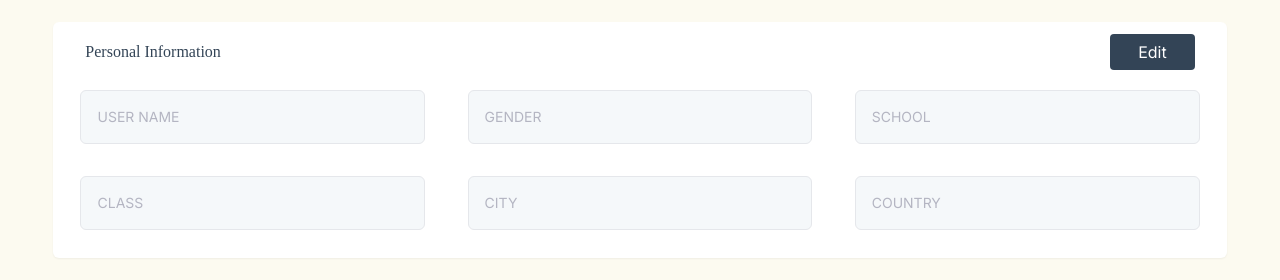
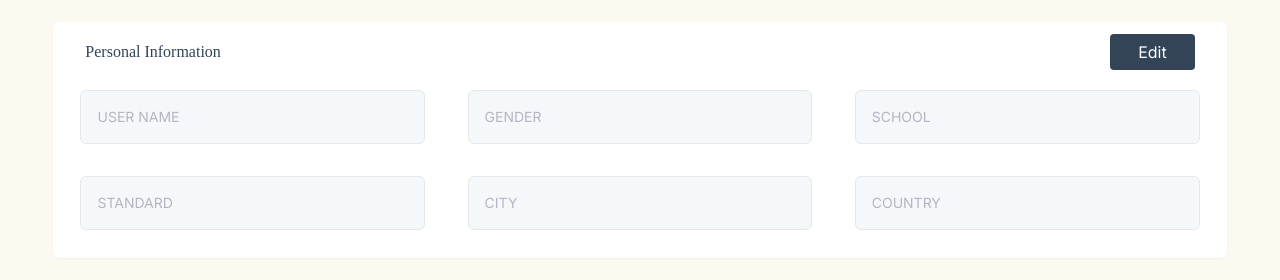
Before and after one commit to sivakrays/lmsFrontend, a React (Create React App) app: page /profile in a window 1280 px wide. Shown: the part 358-638 px from the top of the page. Built offline with nearby package versions, Linux system fonts and the light colour scheme; a web font is replaced by a local one.

Commit message:
profile page final

```diff
--- a/src/Components/Nav/Nav.jsx
+++ b/src/Components/Nav/Nav.jsx
@@ -7,13 +7,8 @@ import profile from "../../Assets/HeroSection/stelly-orange.svg";
 import BadgeDetail from "../BadgeDetail/BadgeDetail";
 
 const Nav = () => {
-  const {
-    logout,
-    isTokenValid,
-
-    user,
-  } = useContext(authContext);
-
+  const { logout, isTokenValid, user } = useContext(authContext);
+  console.log(user);
   const location = useLocation();
   const [toggle, setToggle] = useState(false);
   const [currentPath, setCurrentPath] = useState("");
@@ -132,7 +127,8 @@ const Nav = () => {
                     className="h-7 w-7 rounded-full bg-textColor"
                   />
                   <p className="text-md font-semibold text-textLigntColor">
-                    {localStorage.getItem("Current User")}
+                    {/* {localStorage.getItem("Current User")} */}
+                    {user}
                   </p>
                 </div>
 
--- a/src/Context/AuthContext.jsx
+++ b/src/Context/AuthContext.jsx
@@ -12,6 +12,7 @@ export const AuthContextProvider = ({ children }) => {
   const [token, setToken] = useState(storedToken || "");
   const [isTokenValid, setIsTokenValid] = useState(false);
   const [isButtonClicked, setIsButtonClicked] = useState(false);
+  const [userId, setuserId] = useState("");
 
   const [totalBronze, setTotalBronze] = useState(storedBronze || "");
   const [totalSilver, setTotalSilver] = useState(storedSilver || "");
@@ -37,6 +38,10 @@ export const AuthContextProvider = ({ children }) => {
   };
 
   const login = async ({ email, password }) => {
+    try {
+    } catch (err) {
+      console.log(err);
+    }
     const config = {
       headers: {
         email: email,
@@ -57,7 +62,7 @@ export const AuthContextProvider = ({ children }) => {
         const actualToken = parseTokenObj.token;
         localStorage.setItem("Role", res.data.role);
         setToken(actualToken);
-        setUser(localStorage.getItem("Current User"));
+        setUser(res.data.name);
         setTotalBronze(res.data.bronze);
         setTotalSilver(res.data.silver);
         setTotalGold(res.data.gold);
@@ -65,6 +70,7 @@ export const AuthContextProvider = ({ children }) => {
         successNotify();
         setIsButtonClicked(false);
         setIsTokenValid(true);
+        setuserId(res.data.userId);
         console.log(res.data);
       })
       .catch((err) => {
@@ -119,8 +125,9 @@ export const AuthContextProvider = ({ children }) => {
         token,
         logout,
         isTokenValid,
-
+        userId,
         user,
+        setUser,
         isButtonClicked,
         setIsButtonClicked,
         updateBadgeCount,
--- a/src/Pages/Profile/Profile.jsx
+++ b/src/Pages/Profile/Profile.jsx
@@ -1,4 +1,4 @@
-import React, { useState, useEffect } from "react";
+import React, { useState, useEffect, useContext } from "react";
 import "./Profile.css";
 import profile from "../../Assets/Promo/reviewer1.jpg";
 import { FaLayerGroup } from "react-icons/fa6";
@@ -15,10 +15,12 @@ import { ToastContainer, toast } from "react-toastify";
 
 import "react-toastify/dist/ReactToastify.css";
 import { checkAndRefreshToken } from "../../utils/RefreshToken/RefreshToken";
+import { authContext } from "../../Context/AuthContext";
 
-const Profile = () => {
+const Profile = (props) => {
   const [profileModal, setProfileModal] = useState(false);
-
+  const { userId, setUser } = useContext(authContext);
+  console.log(userId);
   const openProfileModal = () => {
     setProfileModal(!profileModal);
     console.log(profileModal);
@@ -92,50 +94,9 @@ const Profile = () => {
     },
   ];
 
-  const [profileDetails, setProfileDetails] = useState([
-    {
-      id: 1,
-      title: "USER NAME",
-      data: localStorage.getItem("Current User") || "",
-    },
-    {
-      id: 2,
-      title: "GENDER",
-      data: "",
-    },
-    {
-      id: 3,
-      title: "SCHOOL",
-      data: "",
-    },
+  const [profileDetails, setProfileDetails] = useState([]);
 
-    {
-      id: 4,
-      title: "CLASS",
-      data: "",
-    },
-
-    {
-      id: 5,
-      title: "CITY",
-      data: "",
-    },
-    {
-      id: 6,
-      title: "COUNTRY",
-      data: "",
-    },
-  ]);
-  console.log(profileDetails);
-
-  const [formData, setFormData] = useState({
-    userName: "",
-    gender: "",
-    school: "",
-    standard: "",
-    city: "",
-    country: "",
-  });
+  const [formData, setFormData] = useState({});
 
   const successNotify = () =>
     toast.success("Updated Successfully!", {
@@ -171,12 +132,12 @@ const Profile = () => {
         setToken(refreshedToken);
         const config = {
           headers: {
-            id: 354,
+            Authorization: `Bearer ${refreshedToken}`,
+            id: userId,
           },
         };
         const response = await get("/user/getProfileById", config);
         const profileData = response.data;
-        console.log(profileData);
 
         setFormData({
           userName: profileData.name || "",
@@ -206,24 +167,17 @@ const Profile = () => {
       }
     };
     fetchProfileData();
-  }, []);
+  }, [token]);
 
   const updateProfileDetails = (newDetails) => {
-    console.log("Updated profile", newDetails);
     setProfileDetails(newDetails);
   };
 
   const profileApi = async () => {
-    // Get user ID from localStorage
-    const userId = localStorage.getItem("userID");
+    //API Call
 
-    // API Call
-    const config = {
-      headers: {
-        "Content-Type": "application/json",
-        Authorization: `Bearer ${token}`,
-      },
-    };
+    const currentToken = JSON.parse(localStorage.getItem("token"));
+    setToken(currentToken);
 
     const data = {
       id: userId,
@@ -236,31 +190,37 @@ const Profile = () => {
     };
 
     try {
+      const refreshedToken = await checkAndRefreshToken(currentToken);
+      setToken(refreshedToken);
+      const config = {
+        headers: {
+          "Content-Type": "application/json",
+          Authorization: `Bearer ${token}`,
+        },
+      };
       const res = await post("/user/saveAndEditProfile", data, config);
       successNotify();
+      console.log(res.data.name);
+      setUser(res.data.name);
+      localStorage.setItem("Current User", res.data.name);
+      // Inside Profile.jsx after setting localStorage
+      console.log(
+        "Updated Name in Profile:",
+        localStorage.getItem("Current User"),
+      );
 
-      // if (userId === res.data.id) {
-      //   const newProfileDetails = [
-      //     { id: 1, title: "USER NAME", data: res.data.name || "" },
-      //     { id: 2, title: "GENDER", data: res.data.gender || "" },
-      //     { id: 3, title: "SCHOOL", data: res.data.school || "" },
-      //     { id: 4, title: "STANDARD", data: res.data.standard || "" },
-      //     { id: 5, title: "CITY", data: res.data.city || "" },
-      //     { id: 6, title: "COUNTRY", data: res.data.country || "" },
-      //   ];
+      const newProfileDetails = [
+        { id: 1, title: "USER NAME", data: res.data.name || "" },
+        { id: 2, title: "GENDER", data: res.data.gender || "" },
+        { id: 3, title: "SCHOOL", data: res.data.school || "" },
+        { id: 4, title: "STANDARD", data: res.data.standard || "" },
+        { id: 5, title: "CITY", data: res.data.city || "" },
+        { id: 6, title: "COUNTRY", data: res.data.country || "" },
+      ];
 
-      //   updateProfileDetails(newProfileDetails);
+      setProfileDetails(newProfileDetails);
 
-      //   localStorage.setItem("Current User", res.data.name);
-      //   console.log(
-      //     "Updated Name in Profile:",
-      //     localStorage.getItem("Current User"),
-      //   );
-      // }
-
-      // return res.data;
-      const newdatas = res.data;
-      updateProfileDetails(newdatas);
+      return res.data;
     } catch (error) {
       console.error("API Error:", error);
       errorNotify();
@@ -271,24 +231,18 @@ const Profile = () => {
   const handleChange = (e) => {
     const { name, value } = e.target;
 
-    if (formData[name] !== value) {
     setFormData((prevFormData) => ({
       ...prevFormData,
       [name]: value,
     }));
-    }
   };
 
-  const handleSubmit = async (e) => {
+  const handleSubmit = (e) => {
     e.preventDefault();
 
-    console.log("Form data:", formData);
-    try {
+    // console.log("Form data:", formData);
     setErrors({});
-      await profileApi();
-    } catch (error) {
-      console.log(error);
-    }
+    profileApi();
 
     setProfileModal(false);
   };
@@ -335,7 +289,7 @@ const Profile = () => {
             />
           </div>
 
-          <div className=" medals  mt-5 flex items-center justify-around gap-10 rounded-md  bg-white p-3  shadow-sm sm:w-full lg:w-[35%] xl:w-[25%]">
+          <div className=" medals  mt-5 flex items-center justify-around gap-10 rounded-md  bg-white p-3 shadow-sm sm:w-full lg:w-[35%] xl:w-[25%]">
             <div className="image mt-2 flex h-[60px] w-[60px] flex-col items-center justify-center">
               <img
                 className="h-[70px] w-[70px] object-contain"
@@ -392,20 +346,54 @@ const Profile = () => {
                 </button>
               </div>
               <div className="flex flex-col flex-wrap  justify-around sm:flex-row sm:gap-3">
-                {profileDetails &&
-                  profileDetails.map((item) => {
-                    return (
-                      <div
-                        className=" mt-5 rounded-md border  bg-[#f5f8fa] p-4 sm:w-[48%] md:w-[48%] lg:w-[48%] xl:w-[30%]"
-                        key={item.id}
-                      >
-                        <p className="text-sm uppercase text-[#b4b5c2]">
-                          {item.title}
+                <div className="mt-5 rounded-md border  bg-[#f5f8fa] p-4 sm:w-[48%] md:w-[48%] lg:w-[48%] xl:w-[30%]">
+                  <p className="text-sm uppercase text-[#b4b5c2]">USER NAME</p>
+                  <p className="font-bold text-textColor">
+                    {localStorage.getItem("Current User") || ""}
                   </p>
-                        <p className="font-bold text-textColor">{item.data}</p>
                 </div>
-                    );
-                  })}
+                <div className="mt-5 rounded-md border  bg-[#f5f8fa] p-4 sm:w-[48%] md:w-[48%] lg:w-[48%] xl:w-[30%]">
+                  <p className="text-sm uppercase text-[#b4b5c2]">GENDER</p>
+                  <p className="font-bold text-textColor">
+                    {
+                      profileDetails.find((item) => item.title === "GENDER")
+                        ?.data
+                    }
+                  </p>
+                </div>
+                <div className="mt-5 rounded-md border  bg-[#f5f8fa] p-4 sm:w-[48%] md:w-[48%] lg:w-[48%] xl:w-[30%]">
+                  <p className="text-sm uppercase text-[#b4b5c2]">SCHOOL</p>
+                  <p className="font-bold text-textColor">
+                    {
+                      profileDetails.find((item) => item.title === "SCHOOL")
+                        ?.data
+                    }
+                  </p>
+                </div>
+                <div className="mt-5 rounded-md border  bg-[#f5f8fa] p-4 sm:w-[48%] md:w-[48%] lg:w-[48%] xl:w-[30%]">
+                  <p className="text-sm uppercase text-[#b4b5c2]">STANDARD</p>
+                  <p className="font-bold text-textColor">
+                    {
+                      profileDetails.find((item) => item.title === "STANDARD")
+                        ?.data
+                    }
+                  </p>
+                </div>
+                <div className="mt-5 rounded-md border  bg-[#f5f8fa] p-4 sm:w-[48%] md:w-[48%] lg:w-[48%] xl:w-[30%]">
+                  <p className="text-sm uppercase text-[#b4b5c2]">CITY</p>
+                  <p className="font-bold text-textColor">
+                    {profileDetails.find((item) => item.title === "CITY")?.data}
+                  </p>
+                </div>
+                <div className="mt-5 rounded-md border  bg-[#f5f8fa] p-4 sm:w-[48%] md:w-[48%] lg:w-[48%] xl:w-[30%]">
+                  <p className="text-sm uppercase text-[#b4b5c2]">COUNTRY</p>
+                  <p className="font-bold text-textColor">
+                    {
+                      profileDetails.find((item) => item.title === "COUNTRY")
+                        ?.data
+                    }
+                  </p>
+                </div>
               </div>
             </div>
           </div>
```
Lines whose indentation alone changed are shown as unchanged.
